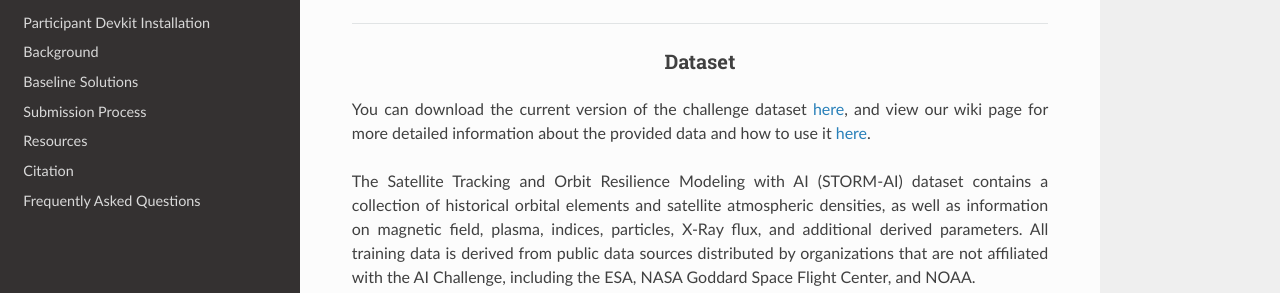
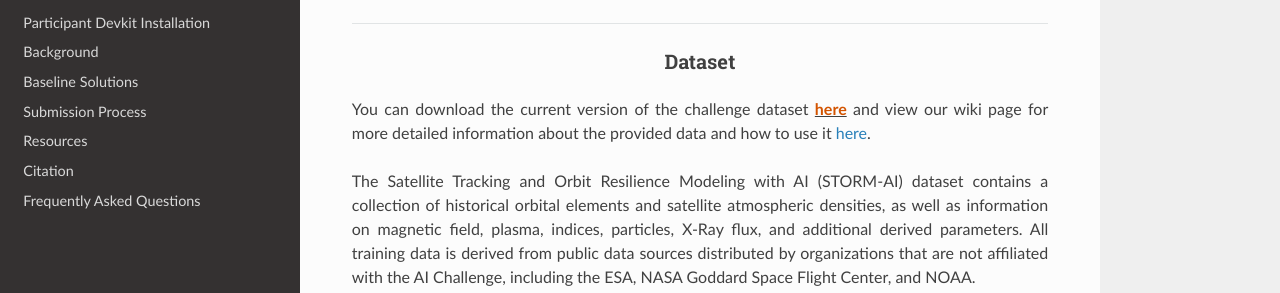
Before and after one commit to olgupila/STORM-AI-devkit-2025, a Sphinx documentation site: the page built from docs/README.md, in a window 1280 px wide and 900 px high, scrolled down 1109 px. Shown: the part 158-451 px from the top of the window. Built offline with Sphinx 7.4.7 and the Read the Docs theme 3.1.0, drawn with Linux system fonts in a browser that asks for light colours; pages that are not in the unit, such as notebooks, are missing from menus; part of the change alters nothing that is shown.

```diff
--- a/docs/README.md
+++ b/docs/README.md
@@ -90,7 +90,9 @@ The challenge objective is to develop cutting-edge AI algorithms for nowcasting
 
 <div align="justify">
 
-You can download the current version of the challenge dataset [here](https://www.dropbox.com/scl/fo/5pq4kens2baw71p6pr1aq/AFD4xBI92ZN5CHy1cDlJp1E?rlkey=f95tcxwogoro8uel7fowm60x1&st=g9w3qh9u&dl=0), and view our wiki page for more detailed information about the provided data and how to use it [here](https://2025-ai-challenge.readthedocs.io/en/latest/dataset.html).
+You can download the current version of the challenge dataset <u><a href="
+    https://www.dropbox.com/scl/fo/5pq4kens2baw71p6pr1aq/AFD4xBI92ZN5CHy1cDlJp1E?rlkey=f95tcxwogoro8uel7fowm60x1&st=a091whhb&dl=0"
+    style="color: #d35400; text-decoration: none; font-weight: bold;">here</a></u> and view our wiki page for more detailed information about the provided data and how to use it [here](https://2025-ai-challenge.readthedocs.io/en/latest/dataset.html).
 
 The Satellite Tracking and Orbit Resilience Modeling with AI (STORM-AI) dataset contains a collection of historical orbital elements and satellite atmospheric densities, as well as information on magnetic field, plasma, indices, particles, X-Ray flux, and additional derived parameters. All training data is derived from public data sources distributed by organizations that are not affiliated with the AI Challenge, including the ESA, NASA Goddard Space Flight Center, and NOAA.
 
```
